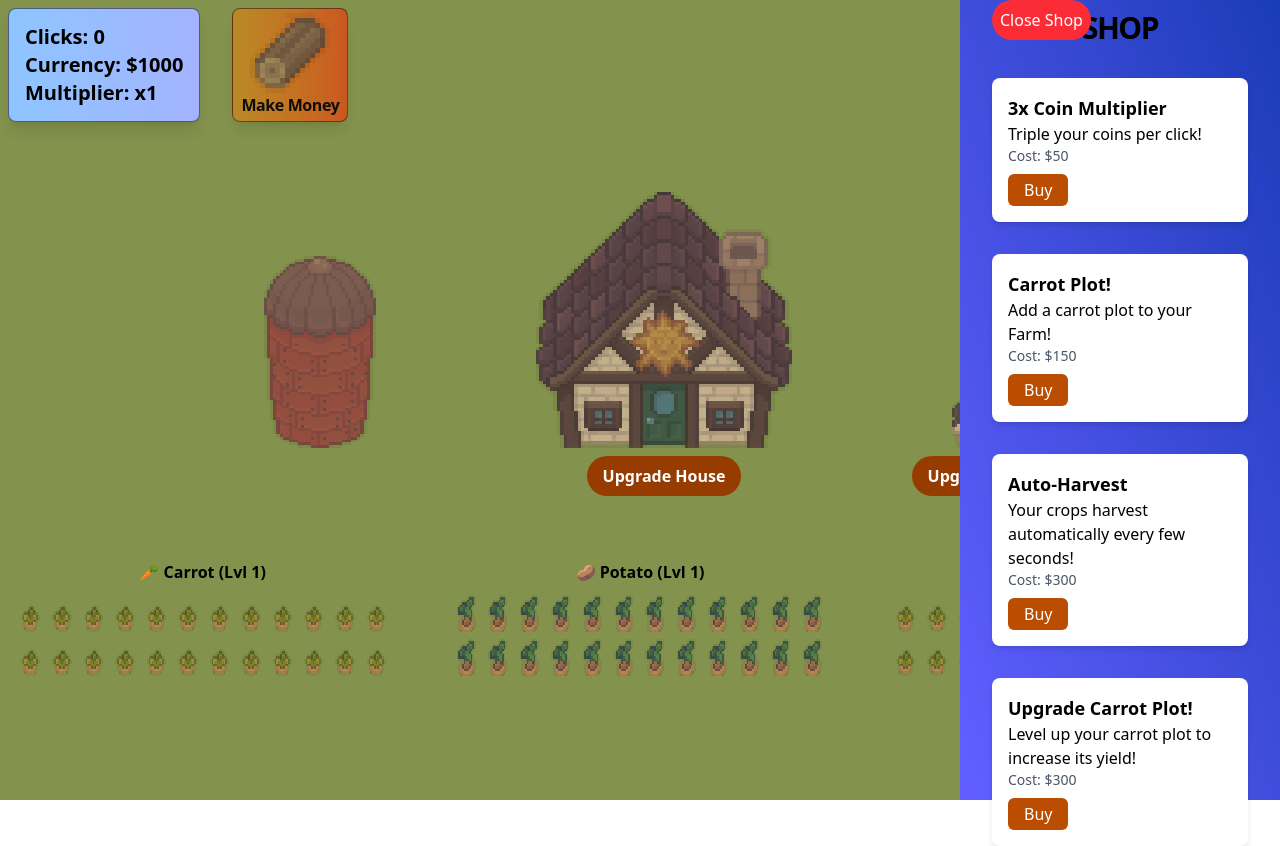
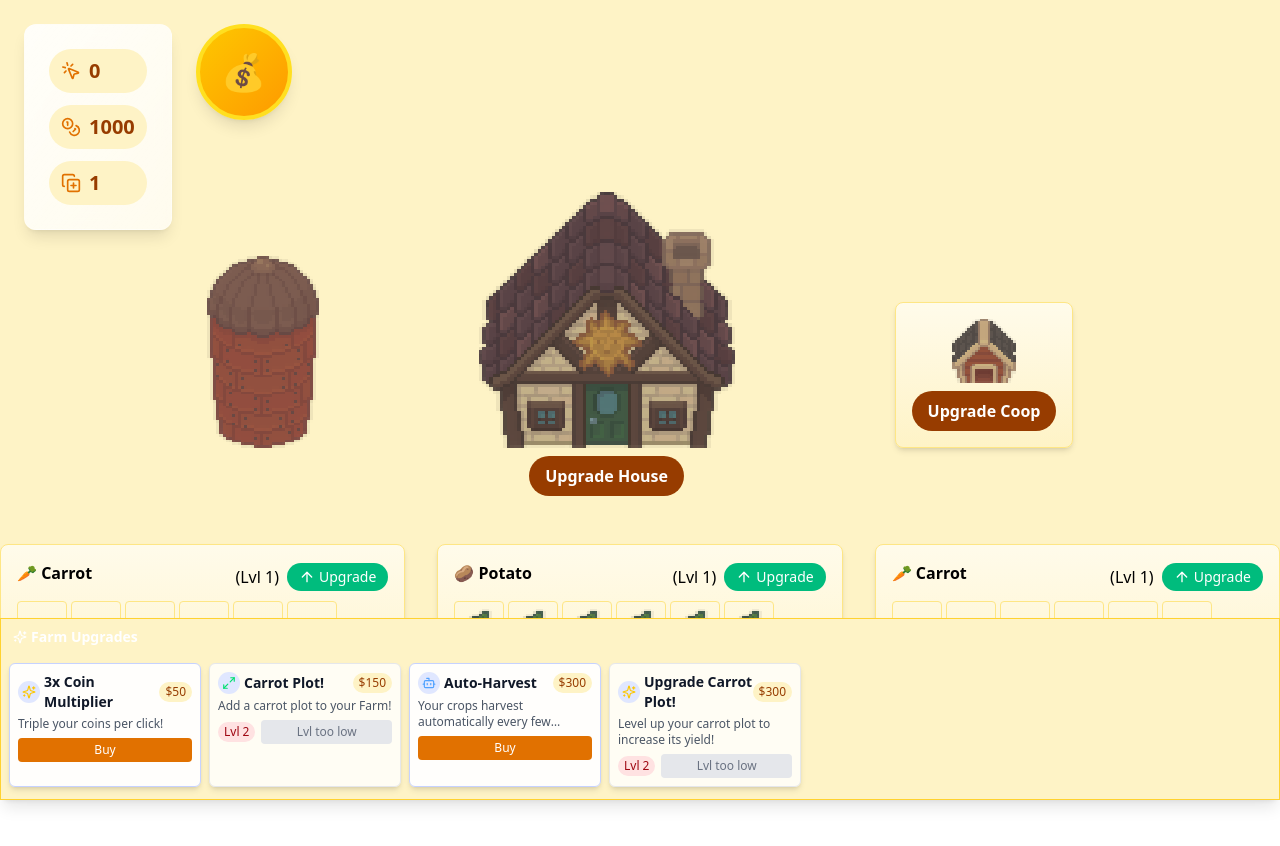
Before and after one commit to Jhay3765/clicker-game, a React (Vite) app: page / in a window 1280 px wide. After the commit the page ends 800 px from the top, so only its background shows below. Built offline with nearby package versions, Linux system fonts and the light colour scheme.

Commit message:
Added animations

```diff
--- a/package.json
+++ b/package.json
@@ -11,6 +11,7 @@
   },
   "dependencies": {
     "@tailwindcss/vite": "^4.1.3",
+    "lucide-react": "^0.503.0",
     "react": "^19.0.0",
     "react-dom": "^19.0.0",
     "tailwindcss": "^4.1.3"
--- a/src/App.tsx
+++ b/src/App.tsx
@@ -5,6 +5,7 @@ import UpgradeDisplay from "./components/UpgradeDisplay";
 import House from "./components/buildings/House";
 import Silo from "./components/buildings/Silo";
 import Coop from "./components/buildings/Coop";
+import ScoreDisplay from "./components/ScoreDisplay";
 
 // Store upgradges
 // Show Amount increase when clicked on mouse
@@ -125,7 +126,7 @@ function App() {
   };
 
   return (
-    <main className="h-screen ">
+    <main className="h-screen bg-amber-100">
       {isMoneyMadeDisplayVisible && <MoneyMadeDisplay></MoneyMadeDisplay>}
 
       <ScoreDisplay
@@ -161,51 +162,8 @@ function App() {
         <Plot increaseCurrency={increaseCurrency} cropName="potato" />
         <Plot increaseCurrency={increaseCurrency} cropName="carrot" />
       </div>
-      <FarmGroundBackground />
     </main>
   );
 }
 
-const ScoreDisplay = (props: {
-  score: number;
-  currency: number;
-  multiplier: number;
-  increaseCurrency: (amount: number) => void;
-}) => {
-  return (
-    <>
-      {createPortal(
-        <section className="flex gap-8 fixed left-2 top-2">
-          <div className=" font-bold text-xl  border  px-4 py-2 rounded-lg shadow-lg grid place-content-center  bg-gradient-to-r from-blue-300 to-indigo-300 border-black/50 hover:bg-black">
-            <div> Clicks: {props.score}</div>
-            <div> Currency: ${props.currency}</div>
-            <div> Multiplier: x{props.multiplier}</div>
-          </div>
-          <div
-            onClick={() => props.increaseCurrency(1 * props.multiplier)}
-            className="opacity-90 justify-center flex-col items-center flex hover:opacity-100 cursor-pointer grayscale-25 hover:grayscale-0 active:scale-105 transition-all duration-200 active:text-white relative  rounded-lg shadow-lg h-fit w-fit p-1 px-2 bg-gradient-to-r from-yellow-600 to-orange-600 border  border-black/50 hover:bg-black"
-          >
-            <img
-              className="h-20 w-20 pointer-events-none "
-              src="/assets/icons/wood.png"
-              alt=""
-            />
-            <p className=" font-bold pointer-events-none tracking-tight">
-              Make Money
-            </p>
-          </div>
-        </section>,
-
-        document.body
-      )}
-    </>
-  );
-};
-
-const FarmGroundBackground = () => {
-  return (
-    <div className="fixed top-0 h-screen bg-[#83924C] -z-40 w-full overflow-hidden"></div>
-  );
-};
-
 export default App;
--- a/src/components/Plot.tsx
+++ b/src/components/Plot.tsx
@@ -1,5 +1,6 @@
 "use client";
 
+import { ArrowUp } from "lucide-react";
 import { useState, useEffect } from "react";
 
 interface Crop {
@@ -51,7 +52,7 @@ const Crops = [
 const Plot = ({ increaseCurrency, cropName }: PlotProps) => {
   const [isPurchased, setIsPurchased] = useState(true);
   const [level, setLevel] = useState(1);
-  const amountOfTiles = level * 24;
+  const amountOfTiles = level * 12;
   const plot = Array(amountOfTiles).fill(null);
   const autoHarvest = level >= 3;
   const crop = Crops.find((c) => c.name === cropName);
@@ -71,13 +72,27 @@ const Plot = ({ increaseCurrency, cropName }: PlotProps) => {
   };
 
   return (
-    <div className="flex flex-col items-center p-4 rounded-md">
+    <div className="flex flex-col  p-4 rounded-lg bg-gradient-to-b from-amber-50 to-amber-100 border border-amber-200 shadow-md">
       {isPurchased && (
         <>
-          <h3 className="text-md font-bold mb-2 capitalize">
-            {cropIcon} {cropName} (Lvl {level})
-          </h3>
-          <div className="grid grid-cols-12 w-fit gap-1  ">
+          <section className="flex justify-between items-center mb-2">
+            <h3 className="text-md font-bold mb-2 capitalize">
+              {cropIcon} {cropName}
+            </h3>
+
+            <div className="flex items-center gap-2">
+              <p>(Lvl {level})</p>
+              <div
+                onClick={upgradeLevel}
+                className="bg-emerald-500 hover:bg-emerald-600 text-white relative flex items-center gap-1 px-3 py-1 rounded-full text-sm font-medium transition-all cursor-pointer"
+              >
+                <ArrowUp className="w-4 h-4" />
+                <p>Upgrade</p>
+              </div>
+            </div>
+          </section>
+
+          <div className="flex max-w-xl flex-wrap w-fit gap-1  ">
             {plot.map((_, idx) => (
               <Patch
                 key={idx}
@@ -164,17 +179,20 @@ const Patch = ({
     }
   };
 
+  const readyToHarvestStyles =
+    stage === 4 ? "bg-amber-200/50 animate-pulse" : "";
+
   return (
     <div
       ref={setPatchRef}
       onClick={harvest}
-      className=" text-lg   rounded flex flex-col items-center justify-center text-white"
+      className={`text-lg border border-amber-200    rounded flex flex-col items-center justify-center text-white ${readyToHarvestStyles}`}
     >
       <img
         style={{ imageRendering: "pixelated" }}
         src={cropStageImage}
         alt=""
-        className="h-10 w-10"
+        className="h-12 w-12 object-cover p-1 "
       />
     </div>
   );
--- a/src/components/ScoreDisplay.tsx
+++ b/src/components/ScoreDisplay.tsx
@@ -1,35 +1,35 @@
-"use client"
+"use client";
 
-import { createPortal } from "react-dom"
+import { Coins, CopyPlus, MousePointerClick } from "lucide-react";
+import { createPortal } from "react-dom";
 
 interface ScoreDisplayProps {
-  score: number
-  currency: number
-  multiplier: number
-  increaseCurrency: (amount: number) => void
+  score: number;
+  currency: number;
+  multiplier: number;
+  increaseCurrency: (amount: number) => void;
 }
 
-const ScoreDisplay = ({ score, currency, multiplier, increaseCurrency }: ScoreDisplayProps) => {
+const ScoreDisplay = ({
+  score,
+  currency,
+  multiplier,
+  increaseCurrency,
+}: ScoreDisplayProps) => {
   return createPortal(
     <section className="fixed left-6 top-6 flex gap-6 z-40">
       <div className="font-bold text-xl bg-gradient-to-br from-white/90 to-white/70 backdrop-blur-sm p-6 rounded-xl shadow-lg border border-white/20 flex flex-col gap-3">
-        <div className="flex items-center">
-          <span className="text-2xl mr-2">👆</span>
-          <span>
-            Clicks: <span className="text-amber-700">{score}</span>
-          </span>
+        <div className="flex items-center gap-2 bg-amber-100 px-3 py-2 rounded-full">
+          <MousePointerClick className="text-amber-600 w-5 h-5" />
+          <span className="font-bold text-amber-800">{score}</span>
         </div>
-        <div className="flex items-center">
-          <span className="text-2xl mr-2">💰</span>
-          <span>
-            Currency: <span className="text-amber-700">${currency}</span>
-          </span>
+        <div className="flex items-center gap-2 bg-amber-100 px-3 py-2 rounded-full">
+          <Coins className="text-amber-600 w-5 h-5" />
+          <span className="font-bold text-amber-800">{currency}</span>
         </div>
-        <div className="flex items-center">
-          <span className="text-2xl mr-2">🌾</span>
-          <span>
-            Multiplier: <span className="text-amber-700">x{multiplier}</span>
-          </span>
+        <div className="flex items-center gap-2 bg-amber-100 px-3 py-2 rounded-full">
+          <CopyPlus className="text-amber-600 w-5 h-5" />
+          <span className="font-bold text-amber-800">{multiplier}</span>
         </div>
       </div>
 
@@ -40,8 +40,8 @@ const ScoreDisplay = ({ score, currency, multiplier, increaseCurrency }: ScoreDi
         <div className="text-4xl pointer-events-none">💰</div>
       </div>
     </section>,
-    document.body,
-  )
-}
+    document.body
+  );
+};
 
-export default ScoreDisplay
+export default ScoreDisplay;
--- a/src/components/UpgradeDisplay.tsx
+++ b/src/components/UpgradeDisplay.tsx
@@ -1,3 +1,7 @@
+"use client";
+
+import { Leaf, Maximize2, BotIcon as Robot, Sparkles } from "lucide-react";
+
 interface FarmUpgrade {
   id: number;
   name: string;
@@ -12,86 +16,139 @@ interface UpgradeDisplayProps {
   upgrades: FarmUpgrade[];
   currency: number;
   onPurchase: (upgrade: FarmUpgrade) => void;
-}
-interface UpgradeProps {
-  upgrade: FarmUpgrade;
-  currency: number;
-  onPurchase: (upgrade: FarmUpgrade) => void;
+  playerLevel?: number;
 }
 
-const closeShop = () => {
-  const shop = document.querySelector(".shop") as HTMLElement;
-  if (shop) {
-    shop.style.display = "none";
-  }
-};
-const openShop = () => {
-  const shop = document.querySelector(".shop") as HTMLElement;
-  if (shop) {
-    shop.style.display = "flex";
-  }
-};
-const openShopButton = document.querySelector(
-  ".open-shop-button"
-) as HTMLElement;
-if (openShopButton) {
-  openShopButton.addEventListener("click", openShop);
-}
-
-const UpgradeDisplay = ({
+export default function UpgradeDisplay({
   upgrades,
   currency,
   onPurchase,
-}: UpgradeDisplayProps) => {
+  playerLevel = 1,
+}: UpgradeDisplayProps) {
   return (
-    <div className="z-40 top-0 backdrop-blur-3xl bg-gradient-to-bl from-blue-800 to-indigo-500   right-0 absolute w-fit h-full  px-8 justify-center py-1 flex flex-col gap-8">
-      <div
-        onClick={openShop}
-        className="open-shop-button bg-red-400 text-white"
-      >
-        Open Shop
+    <div className="fixed bottom-0 left-0 right-0 z-40 bg-amber-100 border border-amber-300 shadow-lg">
+      {/* Compact header with currency */}
+      <div className="flex items-center justify-between px-3 py-2 ">
+        <h2 className="text-sm font-bold text-white flex items-center gap-1">
+          <Sparkles className="h-3.5 w-3.5" />
+          Farm Upgrades
+        </h2>
       </div>
 
-      <section className="shop flex flex-col gap-8">
-        <div
-          onClick={closeShop}
-          className="absolute top-0  bg-red-500 text-white rounded-full p-2 cursor-pointer hover:bg-red-600 transition duration-300 ease-in-out"
-        >
-          Close Shop
-        </div>
-        <div className="text-3xl text-center font-bold uppercase tracking-tighter">
-          Shop
-        </div>
+      {/* Compact upgrades horizontal scrollable list */}
+      <div className="overflow-x-auto py-2 px-2">
+        <div className="flex space-x-2 pb-1">
           {upgrades.map((upgrade) => (
-          <Upgrade
+            <CompactUpgradeCard
               key={upgrade.id}
               upgrade={upgrade}
               currency={currency}
               onPurchase={onPurchase}
+              playerLevel={playerLevel}
             />
           ))}
-      </section>
+        </div>
+      </div>
     </div>
   );
+}
+
+interface UpgradeCardProps {
+  upgrade: FarmUpgrade;
+  currency: number;
+  onPurchase: (upgrade: FarmUpgrade) => void;
+  playerLevel: number;
+}
+
+function CompactUpgradeCard({
+  upgrade,
+  currency,
+  onPurchase,
+  playerLevel,
+}: UpgradeCardProps) {
+  const { id, name, description, cost, type, requiredLevel = 1 } = upgrade;
+
+  const canAfford = currency >= cost;
+  const meetsLevelRequirement = playerLevel >= requiredLevel;
+  const canPurchase = canAfford && meetsLevelRequirement;
+
+  // Get icon based on upgrade type
+  const getUpgradeIcon = () => {
+    switch (type) {
+      case "multiplier":
+        return <Sparkles className="h-3.5 w-3.5 text-yellow-400" />;
+      case "addPlot":
+        return <Maximize2 className="h-3.5 w-3.5 text-green-400" />;
+      case "autoHarvest":
+        return <Robot className="h-3.5 w-3.5 text-blue-400" />;
+      case "custom":
+        return <Leaf className="h-3.5 w-3.5 text-purple-400" />;
+      default:
+        return <Sparkles className="h-3.5 w-3.5 text-yellow-400" />;
+    }
   };
 
-const Upgrade = ({ upgrade, currency, onPurchase }: UpgradeProps) => {
-  const { cost, description, name } = upgrade;
+  // Card class based on purchase availability
+  const cardClass = `rounded-md overflow-hidden shadow-md border flex-shrink-0 w-48 ${
+    canPurchase
+      ? "bg-white/95 border-indigo-200"
+      : "bg-white/80 border-gray-200"
+  }`;
+
+  // Price tag class based on affordability
+  const priceClass = `px-1.5 py-0.5 rounded-full text-xs font-medium ${
+    canAfford ? "bg-amber-100 text-amber-800" : "bg-gray-100 text-gray-600"
+  }`;
+
+  // Level requirement class based on player level
+  const levelClass = `text-xs px-1.5 py-0.5 rounded-full ${
+    playerLevel >= requiredLevel
+      ? "bg-green-100 text-green-800"
+      : "bg-red-100 text-red-800"
+  }`;
+
+  // Button class based on purchase availability
+  const buttonClass = `flex-1 py-1 px-2 rounded text-xs font-medium transition-all duration-200 ${
+    canPurchase
+      ? "bg-amber-600 hover:bg-amber-500 text-white"
+      : "bg-gray-200 text-gray-500 cursor-not-allowed"
+  }`;
 
   return (
-    <div className=" p-4 rounded-lg shadow-md bg-white w-64">
-      <h2 className="font-bold text-lg">{name}</h2>
-      <p>{description}</p>
-      <p className="text-sm text-gray-600">Cost: ${cost}</p>
+    <div className={cardClass}>
+      <div className="p-2">
+        <div className="flex items-center justify-between mb-1">
+          <div className="flex items-center gap-1">
+            <div className="p-1 rounded-full bg-indigo-100">
+              {getUpgradeIcon()}
+            </div>
+            <h3 className="font-bold text-sm text-gray-900">{name}</h3>
+          </div>
+          <div className={priceClass}>${cost}</div>
+        </div>
+
+        <p className="text-gray-600 mb-1.5 text-xs line-clamp-2">
+          {description}
+        </p>
+
+        <div className="flex items-center gap-1.5">
+          {requiredLevel > 1 && (
+            <div className={levelClass}>Lvl {requiredLevel}</div>
+          )}
 
           <button
-        className="mt-2 bg-amber-700 px-4 py-1 text-white rounded-md hover:bg-amber-600 disabled:opacity-50"
-        disabled={currency < cost}
-        onClick={() => onPurchase(upgrade)}
+            className={buttonClass}
+            disabled={!canPurchase}
+            onClick={() => canPurchase && onPurchase(upgrade)}
           >
-        Buy
+            {!canAfford
+              ? "Can't afford"
+              : !meetsLevelRequirement
+              ? "Lvl too low"
+              : "Buy"}
           </button>
         </div>
+      </div>
+    </div>
   );
-};
-export default UpgradeDisplay;
+}
--- a/src/components/buildings/Coop.tsx
+++ b/src/components/buildings/Coop.tsx
@@ -12,7 +12,7 @@ export default function Coop() {
   return (
     <div
       className={`
-      flex flex-col items-center justify-center relative`}
+      flex flex-col items-center justify-center relative p-4 rounded-lg bg-gradient-to-b from-amber-50 to-amber-100 border border-amber-200 shadow-md`}
     >
       <img
         className={coolStyles[coopStage]}
@@ -22,7 +22,7 @@ export default function Coop() {
 
       <button
         onClick={upgradeCoop}
-        className="bg-amber-800 grayscale-0 whitespace-nowrap  absolute -bottom-12  text-white font-bold py-2 px-4 rounded-full mt-2 hover:bg-amber-700 transition duration-300 ease-in-out "
+        className="bg-amber-800 grayscale-0 whitespace-nowrap    text-white font-bold py-2 px-4 rounded-full mt-2 hover:bg-amber-700 transition duration-300 ease-in-out "
       >
         Upgrade Coop
       </button>
--- a/src/components/buildings/House.tsx
+++ b/src/components/buildings/House.tsx
@@ -8,7 +8,7 @@ export default function House() {
   };
 
   return (
-    <div className="px-24 flex flex-col items-center relative justify-center">
+    <div className="px-24  flex flex-col items-center relative justify-center">
       <img
         className="h-64 w-64"
         src={`/assets/buildings/house/${houseStage}.png`}
```
Also changed, not shown: 1 other file (tests, documents, lock files or other folders). Lines whose indentation alone changed are shown as unchanged.
